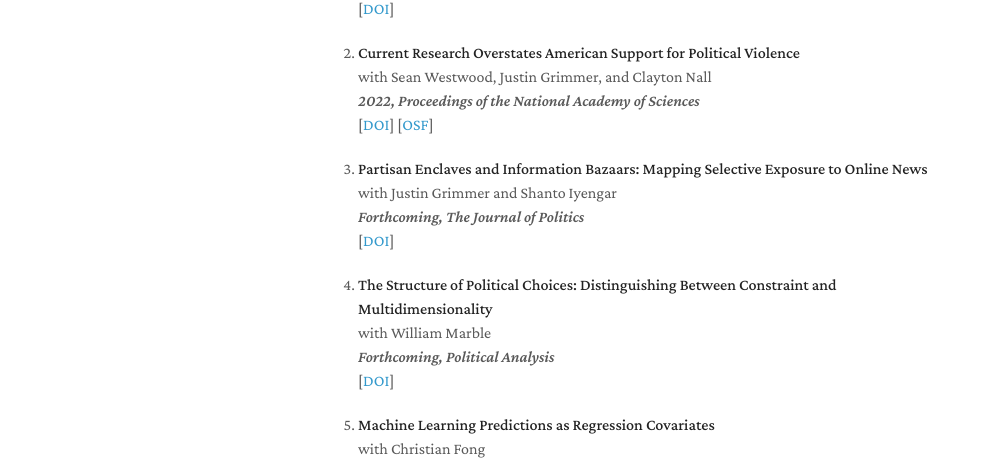
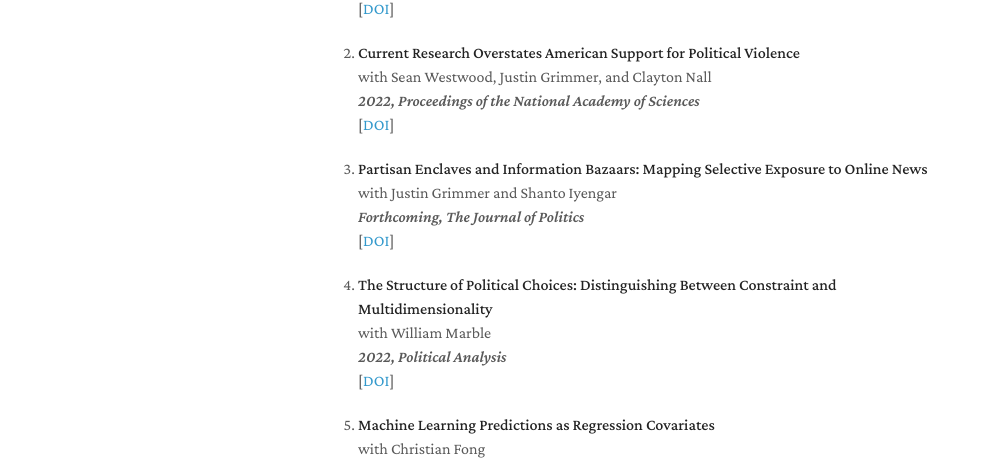
Before and after one commit to matthewtyler/matthewtyler.github.io, a Jekyll site: the page built from index.md, in a window 1280 px wide and 1191 px high. Shown: the part 409-869 px from the top of the window, without its empty margins (152-1137 px from the left). Built offline with Jekyll 4.4.1, drawn with Linux system fonts in a browser that asks for light colours; nearby versions of some CDN libraries; a style sheet for code colours, icons or effects is not loaded; our own code applies the rules of GitHub Pages for plain Markdown files.

Commit message:
Update index.md

```diff
--- a/index.md
+++ b/index.md
@@ -30,7 +30,7 @@ I am a postdoc for both the Democracy and Polarization Lab and American National
   <br>
   *2022, Proceedings of the National Academy of Sciences*
   <br>
-  [[DOI](https://www.pnas.org/doi/full/10.1073/pnas.2116870119)] [[OSF][1]]
+  [[DOI](https://www.pnas.org/doi/full/10.1073/pnas.2116870119)]
 
 3. [**Partisan Enclaves and Information Bazaars: Mapping Selective Exposure to Online News**][2]
   <br>
@@ -45,7 +45,7 @@ I am a postdoc for both the Democracy and Polarization Lab and American National
   <br>
   with William Marble
   <br>
-  *Forthcoming, Political Analysis*
+  *2022, Political Analysis*
   <br>
   [[DOI][3]]
 
@@ -69,7 +69,7 @@ I am a postdoc for both the Democracy and Polarization Lab and American National
 
 [1]: https://osf.io/a8m3n/
 [2]: https://doi.org/10.1086/716950
-[3]: https://doi.org/10.1017/pan.2021.3
+[3]: https://www.doi.org/10.1017/pan.2021.3
 [4]: https://doi.org/10.1017/pan.2020.38
 [5]: https://www.doi.org/10.1017/S000305542200048X
 [6]: https://www.dropbox.com/s/bux4klf66dh66qg/FSControls.pdf?dl=0
```
